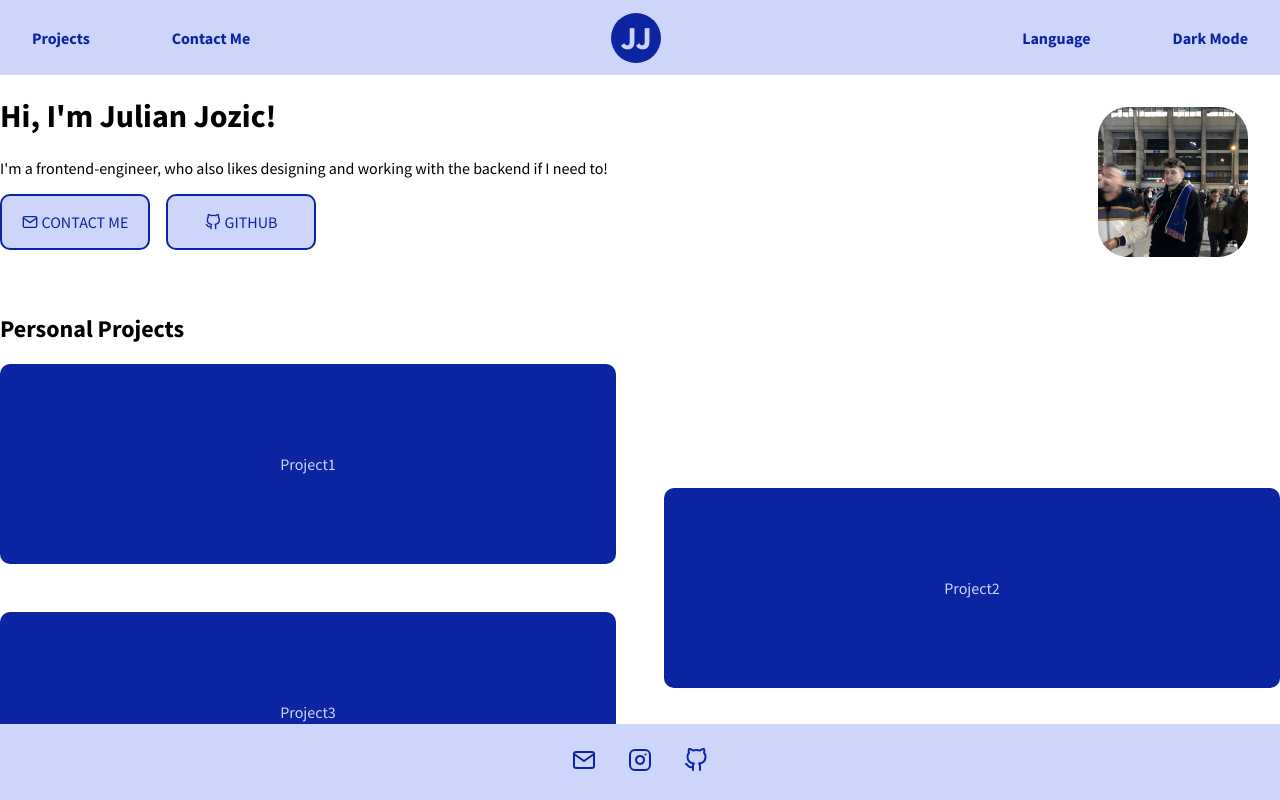
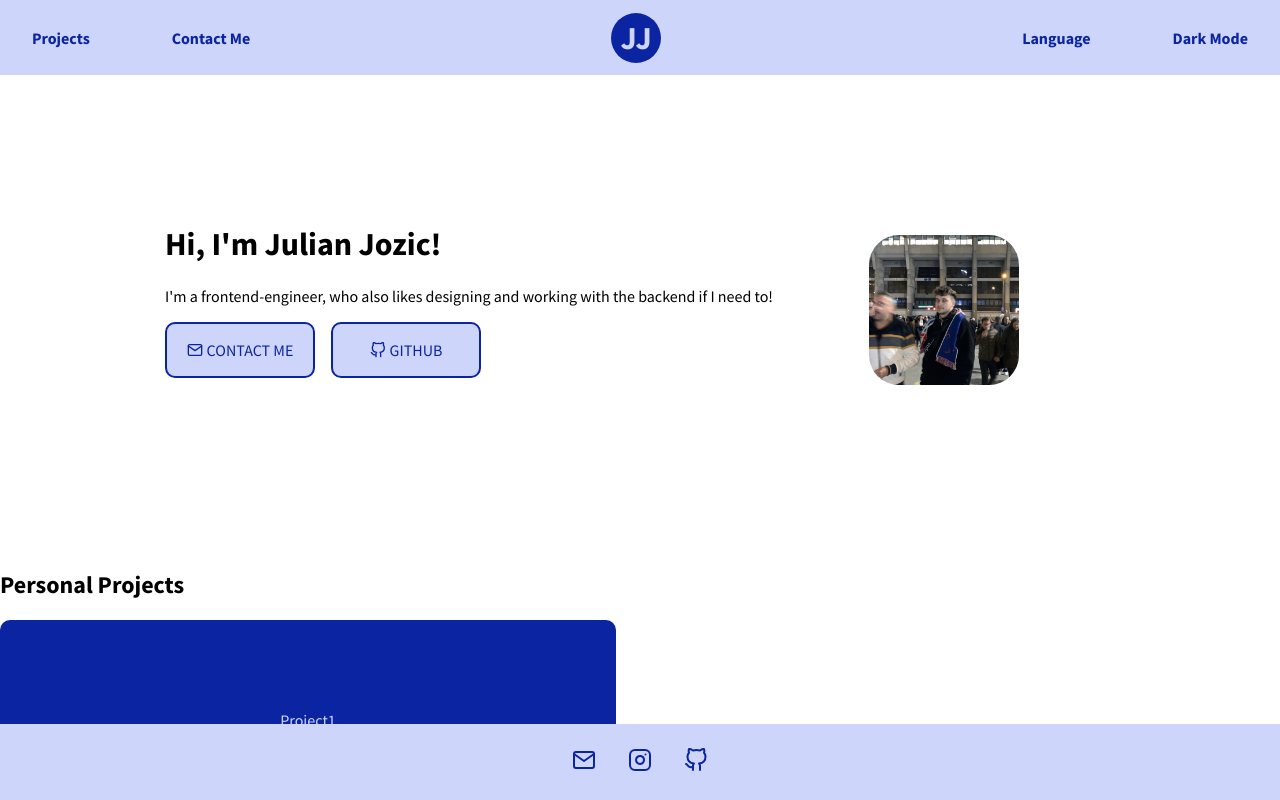
Before and after one commit to jjozic/jj-portfolio-2021, a Next.js app: page / in a window 1280 px wide. Shown: the top 800 px of the page. Built offline with nearby package versions, Linux system fonts and the light colour scheme.

Commit message:
added some padding to introduction and changed layout

```diff
--- a/styles/Introduction.module.scss
+++ b/styles/Introduction.module.scss
@@ -1,10 +1,11 @@
 .wrapper {
   display: flex;
-  justify-content: space-between;
+  justify-content: center;
+  padding: 8rem 0;
 }
 
 .imgWrapper {
-  margin: 2em;
+  margin: 2rem 6rem;
   border-radius: 50%;
   & img {
     border-radius: 30px;
```
